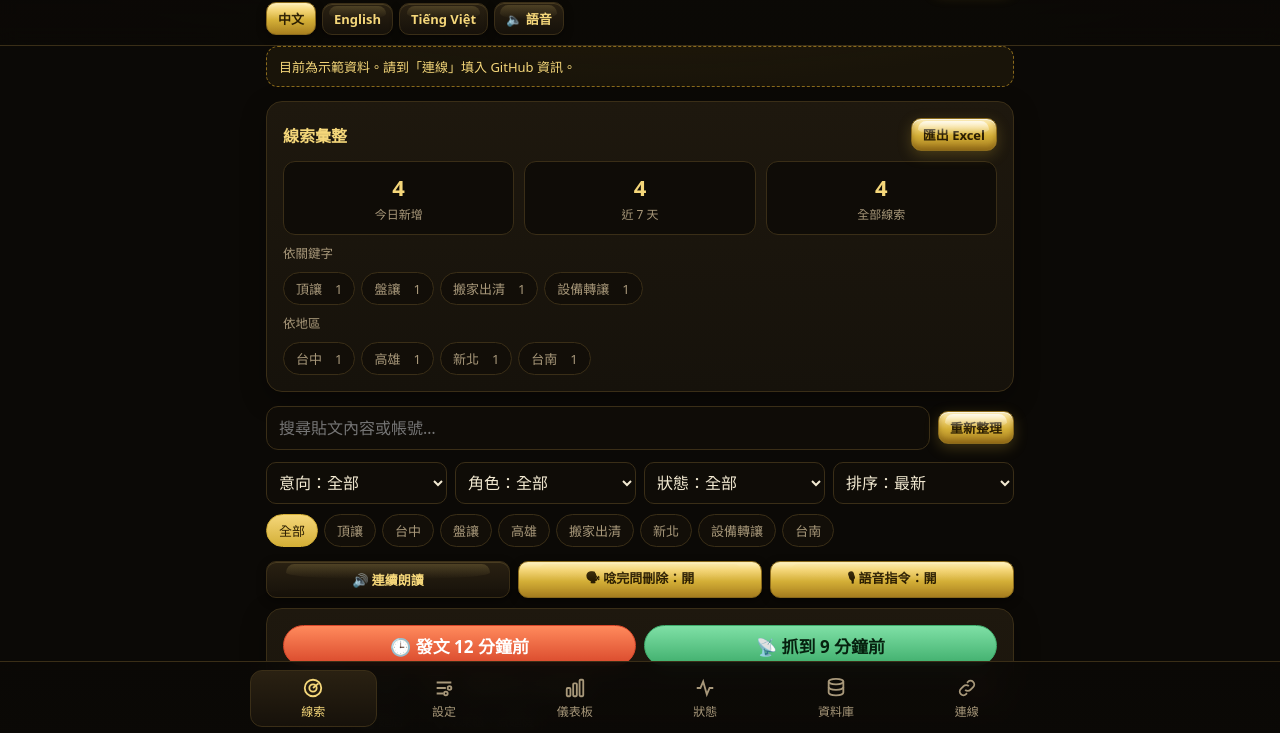
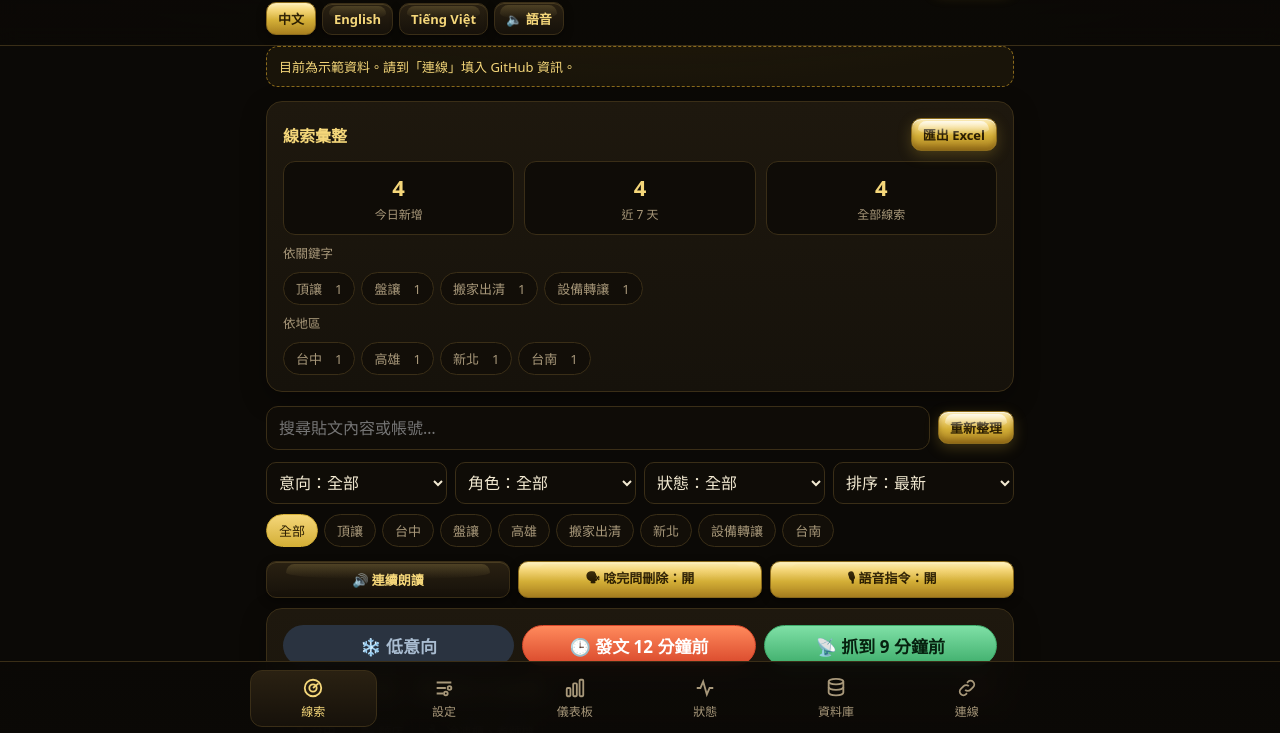
Before and after one commit to qiuqiu-blip/threads-radar, a website: page index.html in a window 1280 px wide. Shown: the part 65-798 px from the top of the page. Drawn offline with Linux system fonts and the light colour scheme.

Commit message:
Add files via upload

```diff
--- a/index.html
+++ b/index.html
@@ -64,7 +64,11 @@ nav button span{white-space:nowrap}
 #zoomOv .zhint{position:fixed;top:calc(16px + env(safe-area-inset-top));left:14px;color:var(--muted);font-size:13px}
 .meta{position:relative;padding-right:44px}
 .meta .trow{flex:0 0 calc(100% + 44px);margin-right:-44px;display:flex;gap:8px}
-.meta .trow>span{flex:1;text-align:center;font-size:17px;padding:7px 8px;white-space:nowrap}
+.meta .trow>span{flex:1;justify-content:center;text-align:center;font-size:17px;padding:7px 6px;white-space:nowrap;display:inline-flex;align-items:center;gap:4px}
+.post .meta>.rtag,.post .meta>.tag,.post .meta>.wtag{font-size:15.5px;padding:5px 13px}
+.post .meta>.user{font-size:17px}
+@media(max-width:560px){.meta .trow{gap:5px}.meta .trow>span{font-size:12.5px;padding:6px 2px;gap:2px;min-width:0;overflow:hidden}.meta .trow>.ipill{flex:0 0 auto;padding:6px 8px}.post .meta>.rtag,.post .meta>.tag,.post .meta>.wtag{font-size:14px;padding:4px 10px}.post .crm .chip{font-size:15px;padding:7px 12px}}
+.post .crm{gap:8px}.post .crm .chip{font-size:16.5px;padding:8px 15px}.post .crm .sep{height:28px}
 details[open]>textarea[id^="rt_"]{font-size:26px!important;line-height:1.55!important;min-height:300px}
 textarea[id^="rt_"]:focus{font-size:26px!important;line-height:1.55!important;min-height:300px}
 details>summary{font-size:17px;padding:6px 0}
@@ -916,6 +920,7 @@ function toggleQueue(){
   const urls=[...document.querySelectorAll('#list article.post')].map(a=>a.dataset.url);
   if(!urls.length){toast(t('noPosts'));return}
   const startAt=R.mode==='single'&&R.url?Math.max(0,urls.indexOf(R.url)):0;
+  if(!LISTEN.on){LISTEN.on=true;LS.set('voiceCmd',true);renderMic();toast('🎙 語音指令已同時開啟')}
   R.tok++;R.mode='queue';R.queue=urls;R.qi=startAt;
   const p=(state.doc?.posts||[]).find(x=>x.url===urls[startAt]);if(p)startPost(p,startAt);
 }
@@ -1126,10 +1131,9 @@ function renderList(){
     const u=esc(p.url);
     return `<article data-url="${u}" class="card post ${R.url===p.url&&R.mode?'reading big':''} ${state.bigUrl===p.url&&!(R.url===p.url&&R.mode)?'big':''} ${contacted(p.url)?'done':''} ${c.s==='不需聯絡'?'skip':''}">
       <div class="meta">
-        <div class="trow"><span class="tago ${Date.now()-Date.parse(p.time||p.foundAt)<3*3600e3?'fresh':''}" title="對方發文時間">🕒 發文 ${ago(p.time||p.foundAt)}</span>
+        <div class="trow"><span class="ipill ${a.intent.level}">${LV_ICON[a.intent.level]} ${a.intent.level}意向</span><span class="tago ${Date.now()-Date.parse(p.time||p.foundAt)<3*3600e3?'fresh':''}" title="對方發文時間">🕒 發文 ${ago(p.time||p.foundAt)}</span>
         ${p.foundAt?`<span class="tagf ${Date.now()-Date.parse(p.foundAt)<3600e3?'fresh':''}" title="雷達抓到的時間：${esc(new Date(p.foundAt).toLocaleString('zh-TW',{hour12:false}))}">📡 抓到 ${ago(p.foundAt)}</span>`:''}</div>
         ${(p.watched||(state.cfg?.watchUsers||[]).includes(normUser(p.user)))?'<span class="wtag">⭐ 關注</span>':''}
-        <span class="ipill ${a.intent.level}">${LV_ICON[a.intent.level]} ${a.intent.level}意向</span>
         <span class="rtag ${a.role}">${a.role}</span>
         ${a.cat!==a.role?`<span class="tag">${esc(a.cat)}</span>`:''}
         <a class="user" href="${esc(p.authorUrl)}" target="_blank" rel="noopener">@${esc(p.user)}</a>
```
